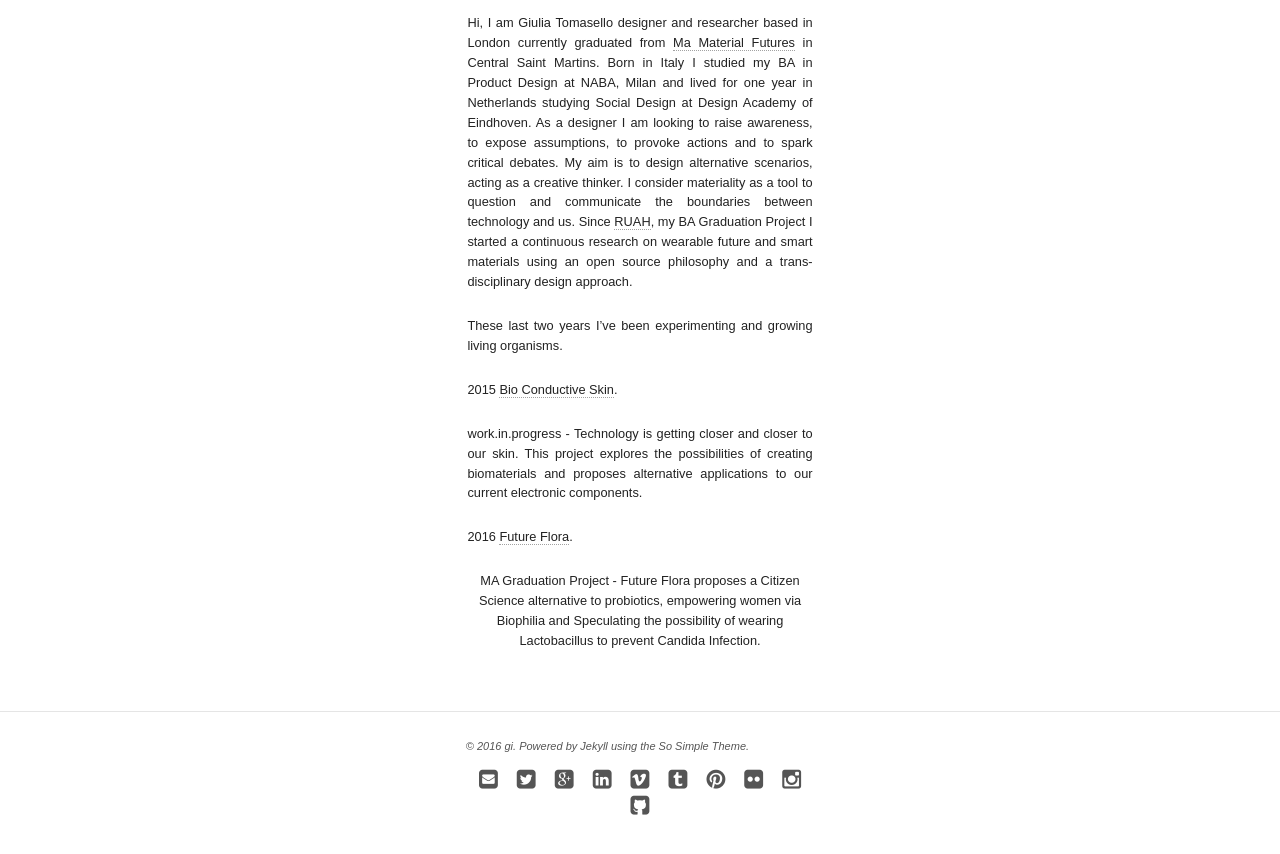
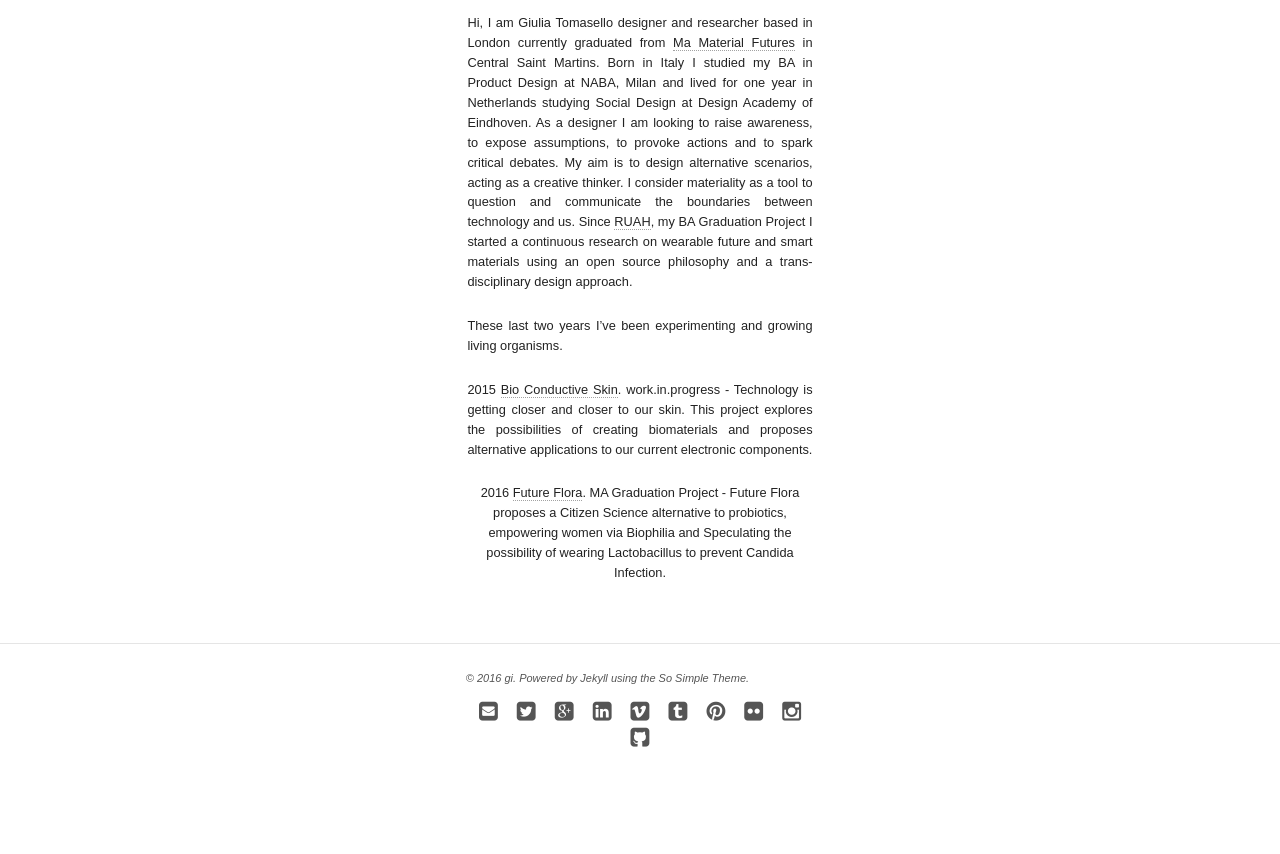
Before and after one commit to giuliatomasello/giuliatomasello.github.io, a Jekyll site: the page built from index.md, in a window 1280 px wide and 900 px high, scrolled down 611 px. Shown: the top 854 px of the window. Built offline with Jekyll 4.4.1, drawn with Linux system fonts in a browser that asks for light colours; nearby versions of some CDN libraries; after the commit the page ends 1443 px from its top, so only the background shows below that.

```diff
--- a/index.md
+++ b/index.md
@@ -30,10 +30,6 @@ Since [RUAH](http://blog.arduino.cc/2013/04/27/an-interactive-corset-teaching-yo
 
 These last two years I've been experimenting and growing living organisms.
 
-2015 [Bio Conductive Skin](http://cargocollective.com/bioconductiveskin).
+2015 [Bio Conductive Skin](http://cargocollective.com/bioconductiveskin). work.in.progress - Technology is getting closer and closer to our skin. This project explores the possibilities of creating biomaterials and proposes alternative applications to our current electronic components.
 
-work.in.progress - Technology is getting closer and closer to our skin. This project explores the possibilities of creating biomaterials and proposes alternative applications to our current electronic components.
-
-2016 [Future Flora](http://cargocollective.com/futureflora).
-
-MA Graduation Project - Future Flora proposes a Citizen Science alternative to probiotics, empowering women via Biophilia and Speculating the possibility of wearing Lactobacillus to prevent Candida Infection.
+2016 [Future Flora](http://cargocollective.com/futureflora). MA Graduation Project - Future Flora proposes a Citizen Science alternative to probiotics, empowering women via Biophilia and Speculating the possibility of wearing Lactobacillus to prevent Candida Infection.
```
